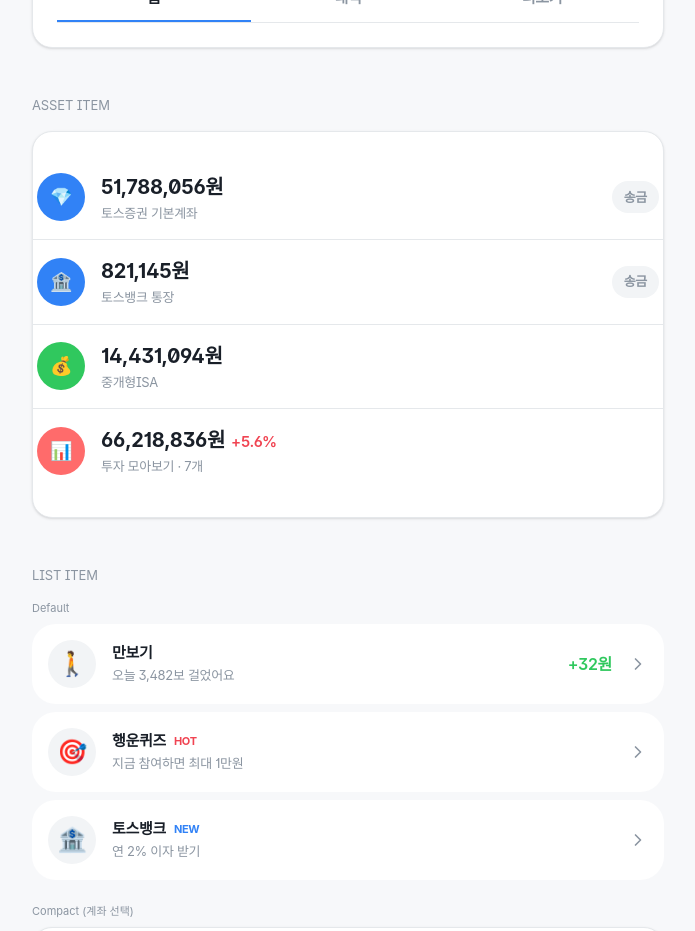
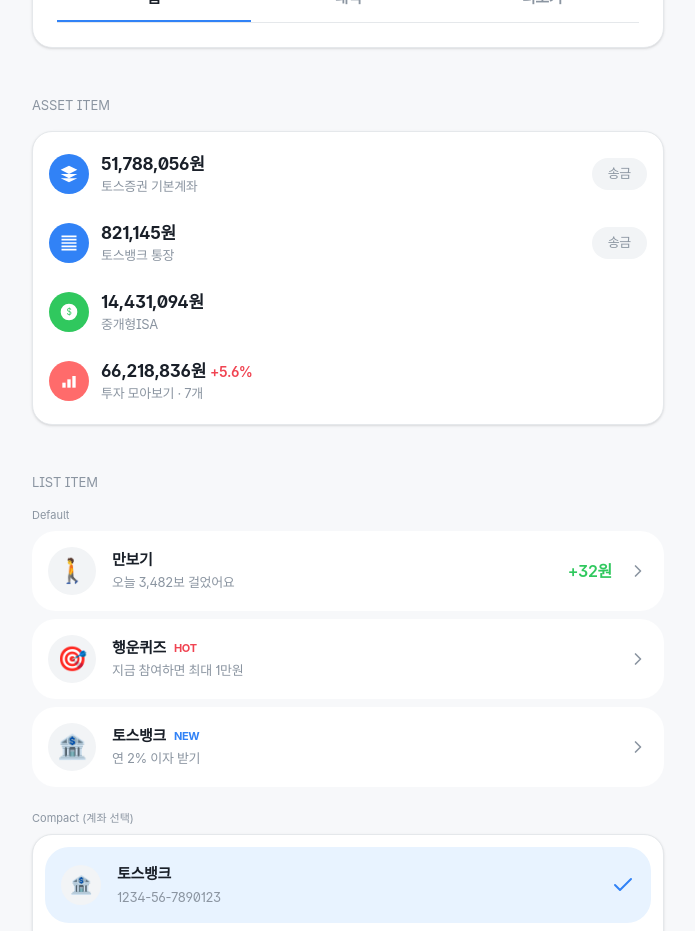
Before and after one commit to brendanHwang/toss-ui, a React (Vite) app: page / in a window 1280 px wide. Shown: the part 5080-6011 px from the top of the page, without its empty margins (292-987 px from the left). Built offline with nearby package versions, Linux system fonts and the light colour scheme; a web font is replaced by a local one.

Commit message:
[fix] AssetItem 사이즈 조정 + 송금 버튼 pill 스타일
- 아이콘: 48px → 40px
- 금액: 20px → 17px
- 송금 버튼: rounded-full (pill), 작은 사이즈
- 간격 줄임 (py-4 → py-3, gap-4 → gap-3)
- 이모지 → SVG 아이콘

```diff
--- a/src/App.tsx
+++ b/src/App.tsx
@@ -858,30 +858,57 @@
 
           {/* ========== ASSET ITEM (계좌/자산 리스트) ========== */}
           <Section title="Asset Item">
-            <Card className="card-toss">
-              <AssetList divided>
+            <Card className="card-toss px-4 py-2">
+              <AssetList>
                 <AssetItem
-                  icon={<span className="text-white text-lg">💎</span>}
+                  icon={
+                    <svg className="size-5 text-white" viewBox="0 0 24 24" fill="currentColor">
+                      <path d="M12 2L2 7l10 5 10-5-10-5zM2 17l10 5 10-5M2 12l10 5 10-5"/>
+                    </svg>
+                  }
                   iconBg="#3182F6"
                   amount="51,788,056원"
                   label="토스증권 기본계좌"
-                  action={<Button size="sm" variant="muted">송금</Button>}
+                  action={
+                    <button className="px-4 py-1.5 text-[13px] font-medium text-muted-foreground bg-muted rounded-full hover:bg-muted/80 transition-colors">
+                      송금
+                    </button>
+                  }
                 />
                 <AssetItem
-                  icon={<span className="text-white text-lg">🏦</span>}
+                  icon={
+                    <svg className="size-5 text-white" viewBox="0 0 24 24" fill="currentColor">
+                      <path d="M3 21h18v-2H3v2zm0-4h18v-2H3v2zm0-4h18v-2H3v2zm0-4h18V7H3v2zm0-6v2h18V3H3z"/>
+                    </svg>
+                  }
                   iconBg="#3182F6"
                   amount="821,145원"
                   label="토스뱅크 통장"
-                  action={<Button size="sm" variant="muted">송금</Button>}
+                  action={
+                    <button className="px-4 py-1.5 text-[13px] font-medium text-muted-foreground bg-muted rounded-full hover:bg-muted/80 transition-colors">
+                      송금
+                    </button>
+                  }
                 />
                 <AssetItem
-                  icon={<span className="text-white text-lg">💰</span>}
+                  icon={
+                    <svg className="size-5 text-white" viewBox="0 0 24 24" fill="currentColor">
+                      <circle cx="12" cy="12" r="10"/>
+                      <text x="12" y="16" textAnchor="middle" fontSize="10" fill="#30C85E">$</text>
+                    </svg>
+                  }
                   iconBg="#30C85E"
                   amount="14,431,094원"
                   label="중개형ISA"
                 />
                 <AssetItem
-                  icon={<span className="text-white text-lg">📊</span>}
+                  icon={
+                    <svg className="size-5 text-white" viewBox="0 0 24 24" fill="currentColor">
+                      <rect x="4" y="14" width="4" height="6"/>
+                      <rect x="10" y="10" width="4" height="10"/>
+                      <rect x="16" y="6" width="4" height="14"/>
+                    </svg>
+                  }
                   iconBg="#FF6B6B"
                   amount="66,218,836원"
                   change="+5.6%"
--- a/src/components/ui/asset-item.tsx
+++ b/src/components/ui/asset-item.tsx
@@ -89,8 +89,8 @@
             : undefined
         }
         className={cn(
-          // 토스 홈 계좌 리스트 스타일
-          "flex items-center gap-4 py-4 px-1",
+          // 토스 홈 계좌 리스트 스타일 - 컴팩트
+          "flex items-center gap-3 py-3",
           "transition-all duration-150",
           clickable && !disabled && [
             "cursor-pointer",
@@ -102,10 +102,10 @@
         )}
         {...props}
       >
-        {/* Icon (브랜드 로고) - 48px 원형 */}
+        {/* Icon (브랜드 로고) - 40px 원형 */}
         {icon && (
           <div
-            className="shrink-0 size-12 rounded-full flex items-center justify-center"
+            className="shrink-0 size-10 rounded-full flex items-center justify-center"
             style={{ backgroundColor: iconBg }}
           >
             {icon}
@@ -115,19 +115,19 @@
         {/* Content */}
         <div className="flex-1 min-w-0">
           {/* 금액 + 변동률 */}
-          <div className="flex items-baseline gap-1.5">
-            <span className="text-[20px] font-bold text-foreground truncate">
+          <div className="flex items-baseline gap-1">
+            <span className="text-[17px] font-bold text-foreground truncate">
               {amount}
             </span>
             {change && (
-              <span className={cn("text-[15px] font-semibold shrink-0", changeColors[changeType])}>
+              <span className={cn("text-[14px] font-semibold shrink-0", changeColors[changeType])}>
                 {change}
               </span>
             )}
           </div>
           {/* 라벨/계좌명 */}
           {label && (
-            <p className="text-[13px] text-muted-foreground truncate mt-0.5">
+            <p className="text-[13px] text-muted-foreground truncate">
               {label}
             </p>
           )}
```
